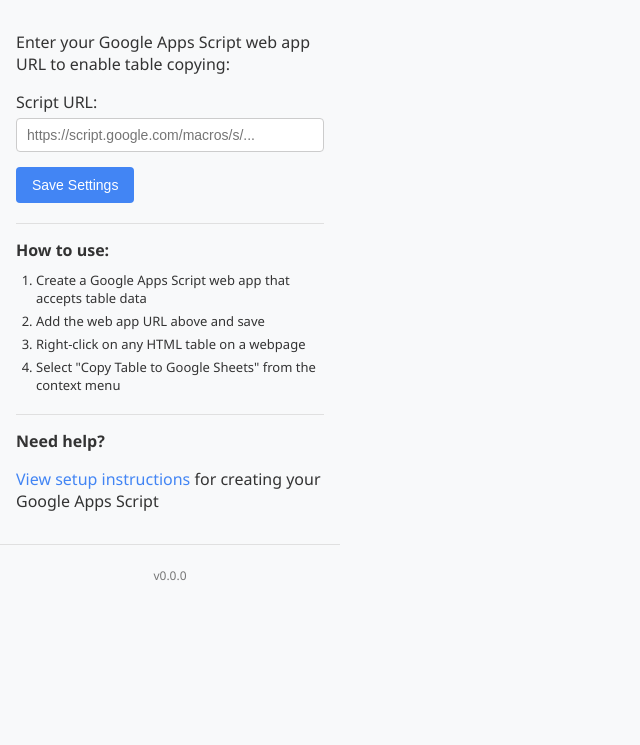
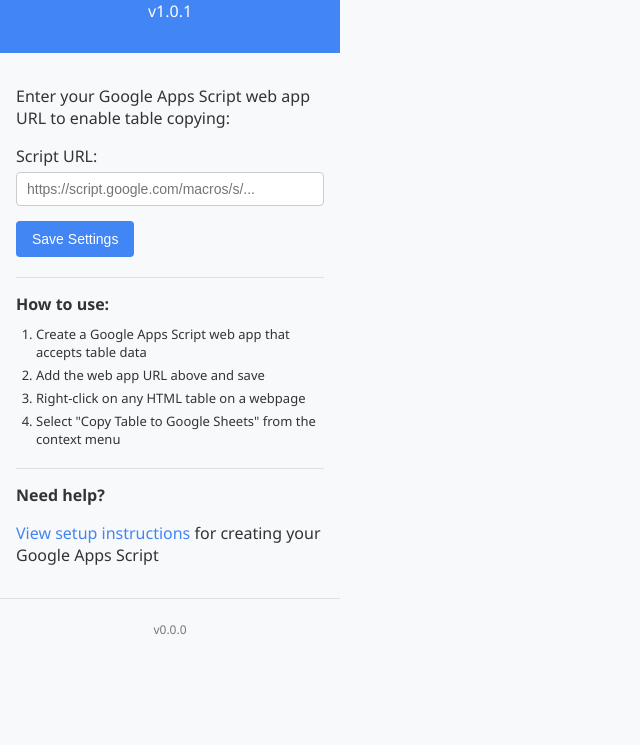
Before and after one commit to glschull/chrome-extension-auto-publisher, a website built with Vite: page src/popup/index.html in a window 1280 px wide. Shown: the part 55-800 px from the top of the page, without its empty margins (0-640 px from the left). Built offline with nearby package versions, Linux system fonts and the light colour scheme; some packages are replaced by stand-ins of ours.

Commit message:
test: update popup title to verify publishing workflow

```diff
--- a/src/popup/index.html
+++ b/src/popup/index.html
@@ -3,13 +3,14 @@
 <head>
   <meta charset="UTF-8">
   <meta name="viewport" content="width=device-width, initial-scale=1.0">
-  <title>Copy Table to Google Sheets</title>
+  <title>Copy Table to Google Sheets - Updated</title>
   <link rel="stylesheet" href="style.css">
 </head>
 <body>
   <div id="app">
     <div class="header">
       <h1>Copy Table to Google Sheets</h1>
+      <p class="version-tag">v1.0.1</p>
     </div>
 
     <div class="content">
```
